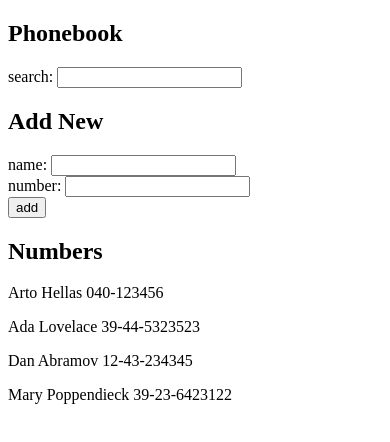
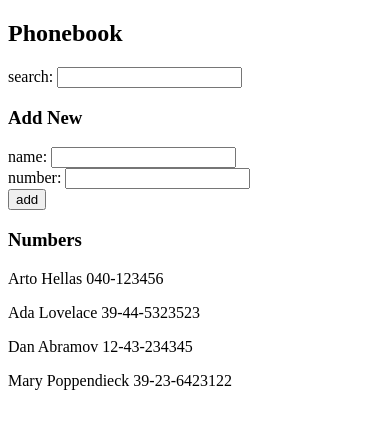
Before and after one commit to kurosaki-dev/part2, a React (Vite) app: page / in a window 390 px wide. Shown: the top 442 px of the page. Built offline with nearby package versions, Linux system fonts and the light colour scheme.

Commit message:
2.10: The Phonebook Step 5

```diff
--- a/src/App.jsx
+++ b/src/App.jsx
@@ -1,4 +1,7 @@
 import { useState } from "react";
+import Filter from "./components/Filter";
+import PersonForm from "./components/PersonForm";
+import Persons from "./components/Persons";
 
 const App = () => {
   const [persons, setPersons] = useState([
@@ -88,33 +91,23 @@ const App = () => {
   return (
     <div>
       <h2>Phonebook</h2>
-      <div>
-        search: <input value={search} onChange={handleSearch} />
-      </div>
-      <form onSubmit={handleSubmit}>
-        <h2>Add New</h2>
-        <div>
-          name: <input value={newName} onChange={handlePersonChange} />
-        </div>
-        <div>
-          number: <input value={newNumber} onChange={handleNumberChange} />
-        </div>
-        <div>
-          <button type="submit">add</button>
-        </div>
-      </form>
-      <h2>Numbers</h2>
-      {filteredPersons.length > 0
-        ? filteredPersons.map((person) => (
-            <p key={person.id}>
-              {person.name} <span>{person.number}</span>
-            </p>
-          ))
-        : persons.map((person) => (
-            <p key={person.id}>
-              {person.name} <span>{person.number}</span>
-            </p>
-          ))}
+      <Filter search={search} handleSearch={handleSearch} />
+
+      <h3>Add New</h3>
+      <PersonForm
+        handleSubmit={handleSubmit}
+        newName={newName}
+        handlePersonChange={handlePersonChange}
+        newNumber={newNumber}
+        handleNumberChange={handleNumberChange}
+      />
+
+      <h3>Numbers</h3>
+      <Persons
+        search={search}
+        filteredPersons={filteredPersons}
+        persons={persons}
+      />
     </div>
   );
 };
--- /dev/null
+++ b/src/components/Filter.jsx
@@ -0,0 +1,11 @@
+import React from "react";
+
+const Filter = ({ search, handleSearch }) => {
+  return (
+    <div>
+      search: <input value={search} onChange={handleSearch} />
+    </div>
+  );
+};
+
+export default Filter;
--- /dev/null
+++ b/src/components/PersonForm.jsx
@@ -0,0 +1,25 @@
+import React from "react";
+
+const PersonForm = ({
+  handleSubmit,
+  newName,
+  handlePersonChange,
+  newNumber,
+  handleNumberChange,
+}) => {
+  return (
+    <form onSubmit={handleSubmit}>
+      <div>
+        name: <input value={newName} onChange={handlePersonChange} />
+      </div>
+      <div>
+        number: <input value={newNumber} onChange={handleNumberChange} />
+      </div>
+      <div>
+        <button type="submit">add</button>
+      </div>
+    </form>
+  );
+};
+
+export default PersonForm;
--- /dev/null
+++ b/src/components/Persons.jsx
@@ -0,0 +1,27 @@
+import React from "react";
+
+const Persons = ({ search, filteredPersons, persons }) => {
+  return (
+    <div>
+      {search.trim() ? (
+        filteredPersons.length > 0 ? (
+          filteredPersons.map((person) => (
+            <p key={person.id}>
+              {person.name} <span>{person.number}</span>
+            </p>
+          ))
+        ) : (
+          <p>No person found.</p>
+        )
+      ) : (
+        persons.map((person) => (
+          <p key={person.id}>
+            {person.name} <span>{person.number}</span>
+          </p>
+        ))
+      )}
+    </div>
+  );
+};
+
+export default Persons;
```
